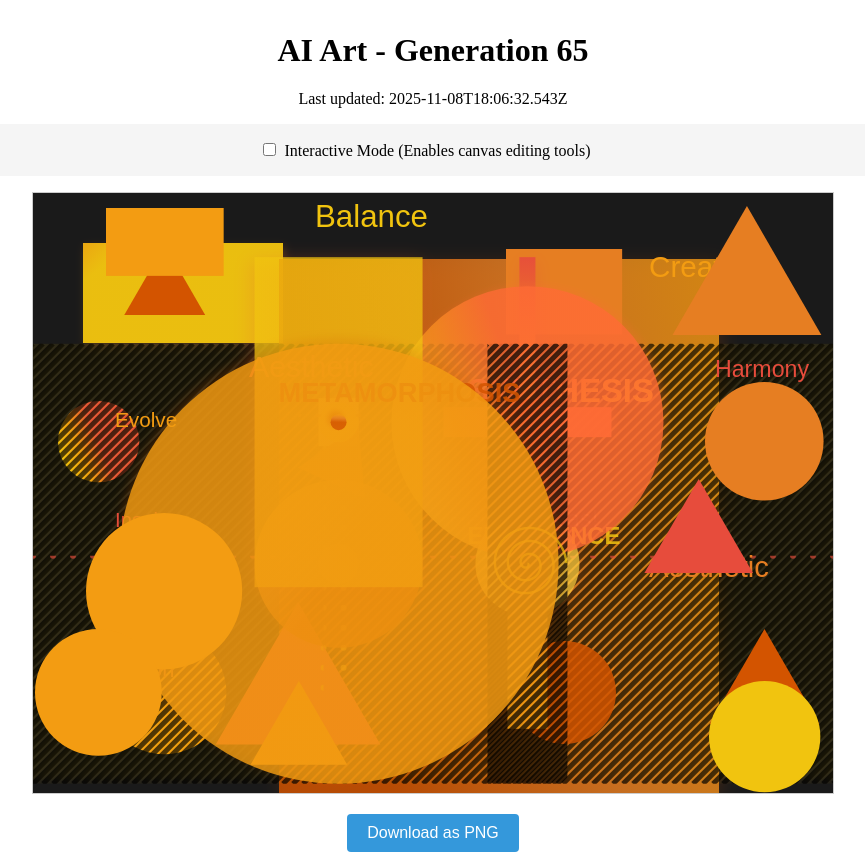
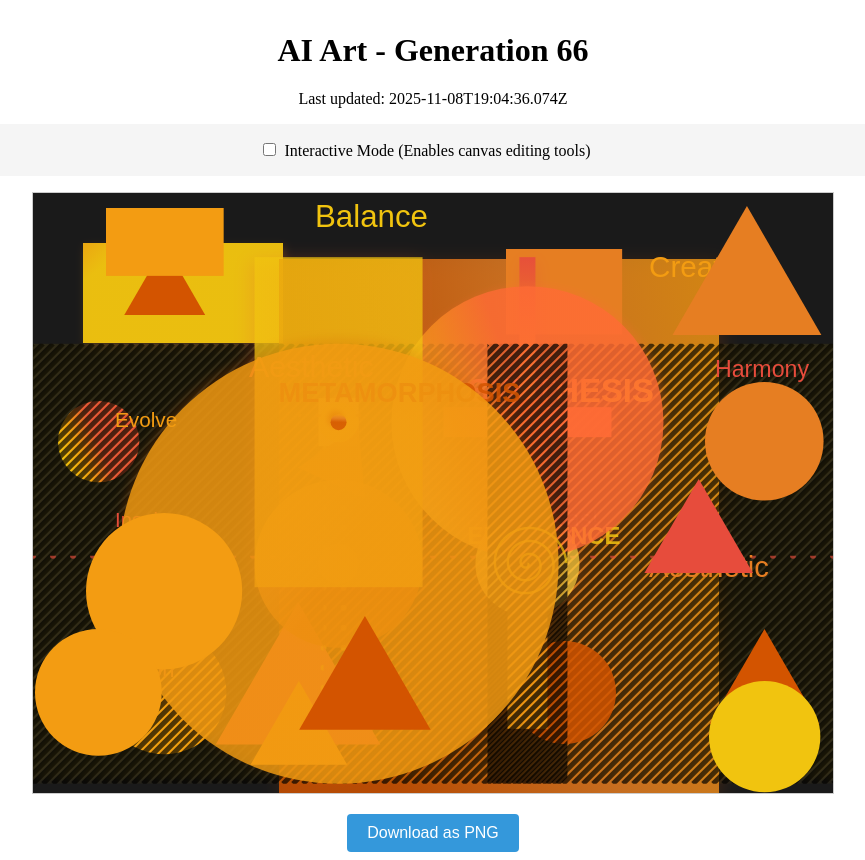
Before and after one commit to mcclowes/ai-art, a React (Vite) app: page / in a window 1280 px wide. Shown: the whole page, without its empty margins (207-1072 px from the left). Built offline with nearby package versions, Linux system fonts and the light colour scheme.

Commit message:
Improve artwork - Generation 66

```diff
--- a/src/artwork-state.ts
+++ b/src/artwork-state.ts
@@ -849,9 +849,17 @@ export const artworkState: ArtworkState = {
       "radius": 63.37805302671746,
       "fillStyle": "#f39c12",
       "id": "circle_1762625192543"
+    },
+    {
+      "type": "triangle",
+      "x": 331.89763083042385,
+      "y": 498.89763083042385,
+      "size": 75.89763083042388,
+      "fillStyle": "#d35400",
+      "id": "triangle_1762628676073"
     }
   ],
-  "generation": 65,
-  "lastUpdated": "2025-11-08T18:06:32.543Z",
+  "generation": 66,
+  "lastUpdated": "2025-11-08T19:04:36.074Z",
   "cycleStarted": "2025-11-06T02:35:49.500Z"
 };
```
